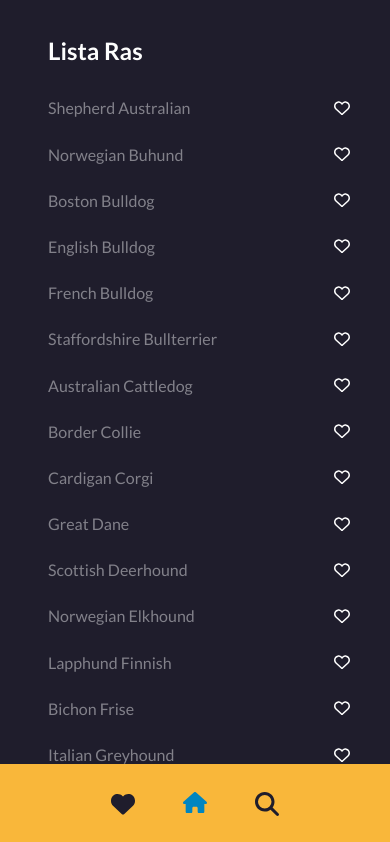
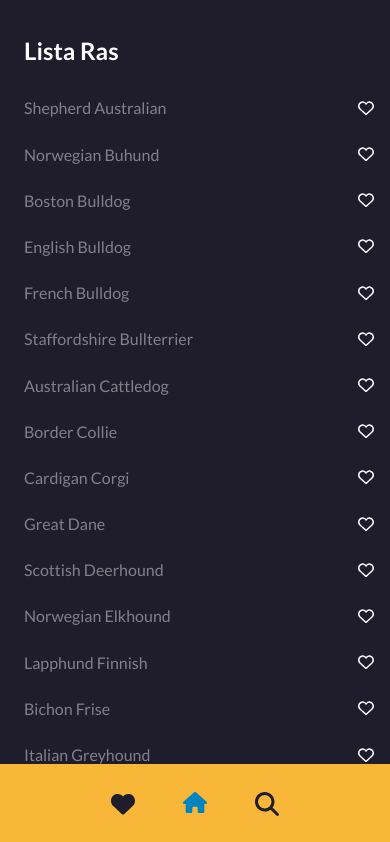
Before and after one commit to Kuba429/woof, a React (Vite) app: page / in a window 390 px wide. Shown: the top 842 px of the page. Built offline with nearby package versions, Linux system fonts and the light colour scheme.

Commit message:
responsywny design

```diff
--- a/src/components/Layout.module.scss
+++ b/src/components/Layout.module.scss
@@ -3,3 +3,9 @@
 	@include container;
 	padding: 1rem 3rem;
 }
+
+@media (max-width: 500px) {
+	.layout {
+		padding: 1rem 1.5rem;
+	}
+}
--- a/src/views/breed/Breed.module.scss
+++ b/src/views/breed/Breed.module.scss
@@ -9,6 +9,7 @@
 	width: 50vmin;
 	object-fit: cover;
 	margin: auto;
+	margin-bottom: 1rem;
 }
 .header {
 	text-transform: capitalize;
@@ -30,3 +31,9 @@ p {
 	justify-self: flex-start;
 	cursor: pointer;
 }
+
+@media (max-width: 500px) {
+	.container {
+		padding-inline: 1rem;
+	}
+}
```
